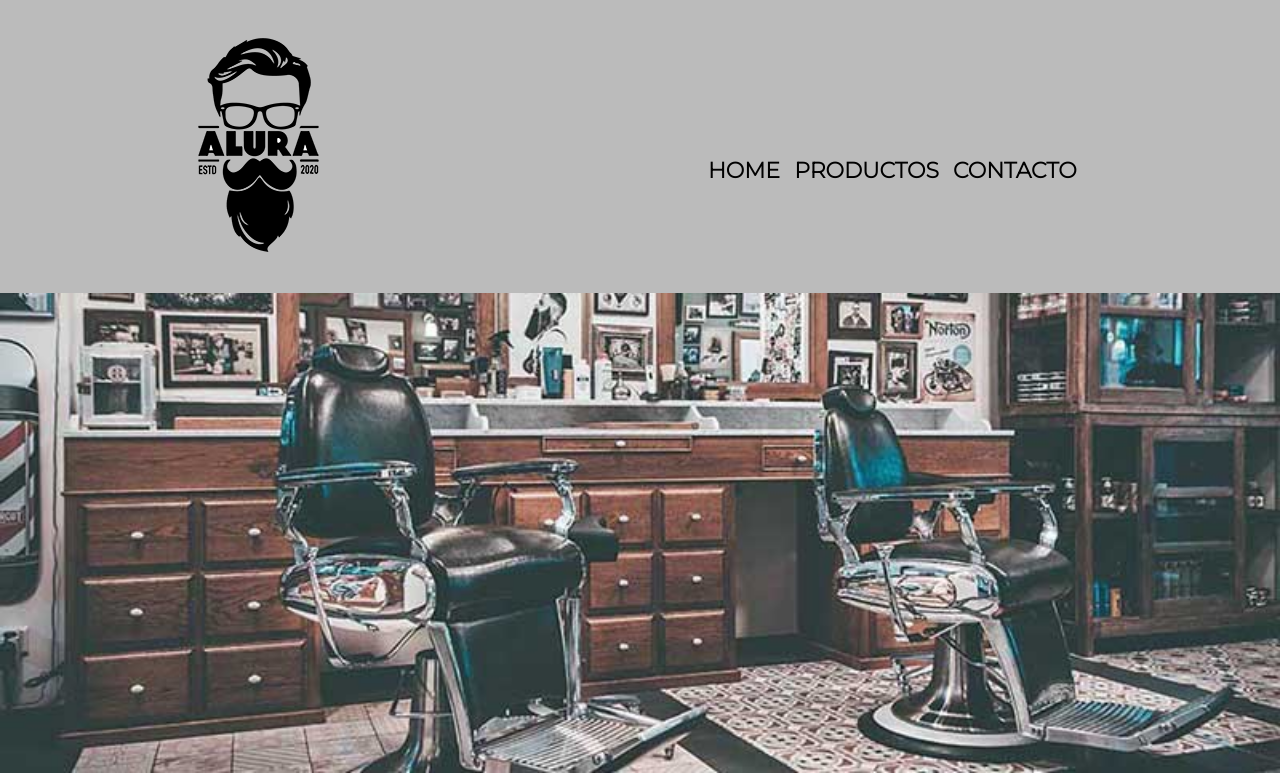
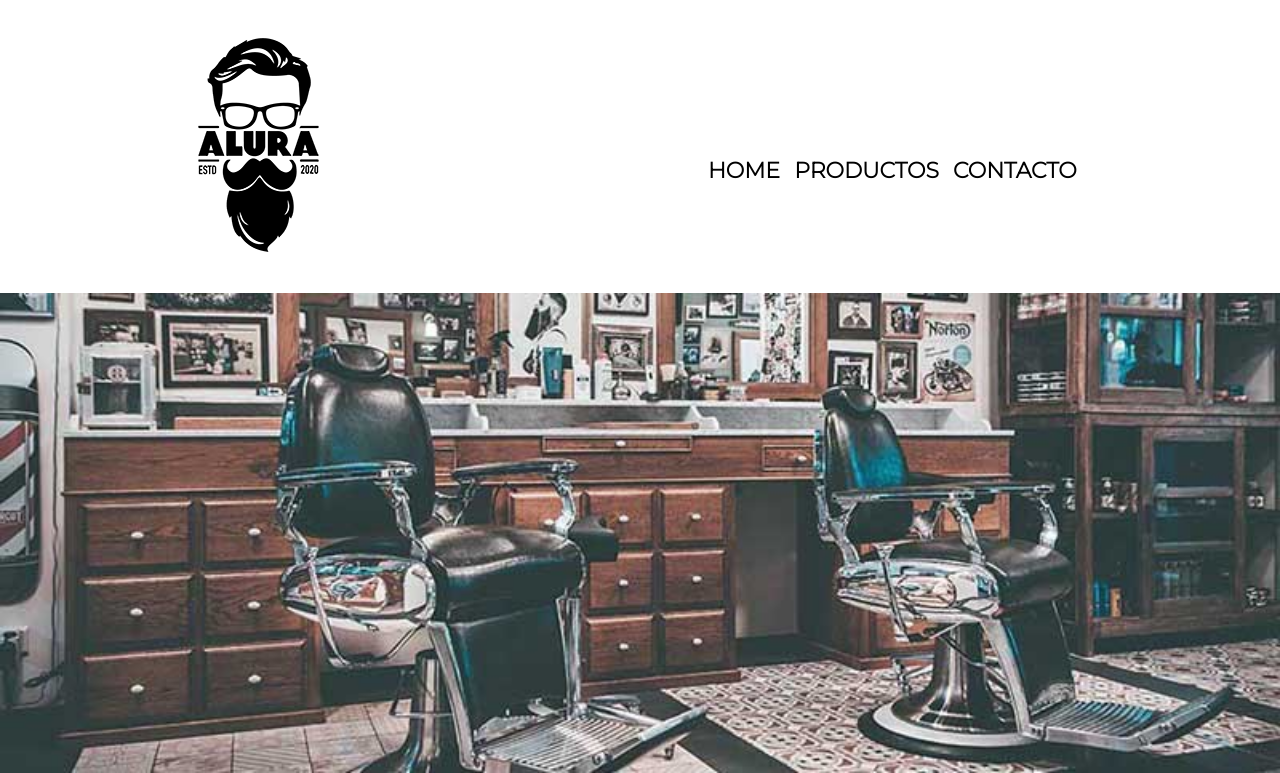
Before and after one commit to Maximillan95/Barberia-Alura, a plain HTML site: page index.html in a window 1280 px wide. Shown: the top 773 px of the page. Drawn offline with Linux system fonts and the light colour scheme.

Commit message:
se modificó footer y background-color al header

```diff
--- a/css/style.css
+++ b/css/style.css
@@ -4,7 +4,7 @@ body{
 }
 
 header{
-    background-color: #BBBBBB;
+    background-color: #fff;
     padding: 20px 0; /*20 en top y bottom y 0 en los laterales */
 }
 #menu-cabecera{
```
